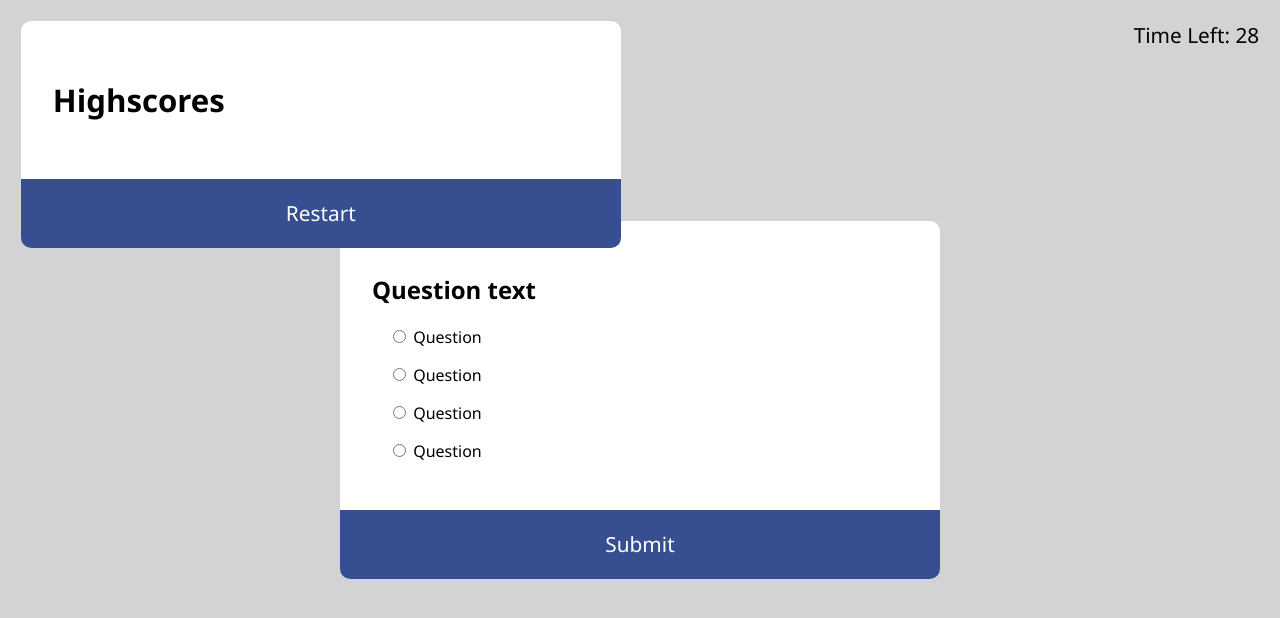
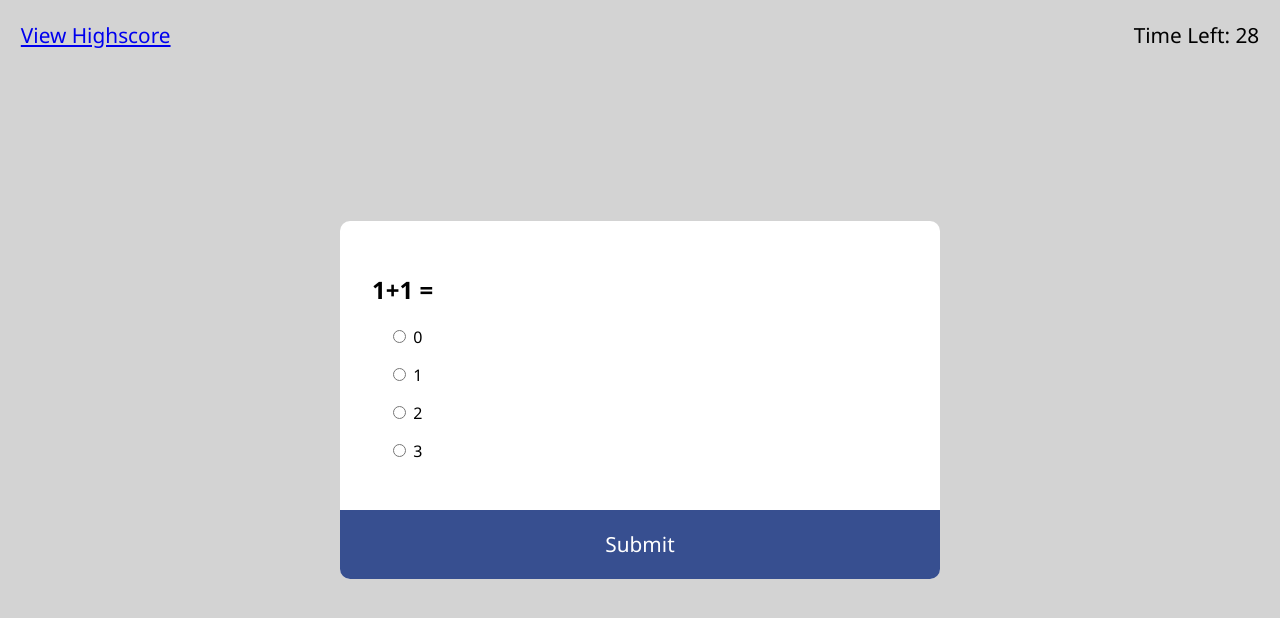
Before and after one commit to james91055/James-JavaScript-Quiz, a plain HTML site: page index.html in a window 1280 px wide. Both pictures are taken after a click on the button "Start". Drawn offline with Linux system fonts and the light colour scheme.

Commit message:
update quiz

```diff
--- a/assets/script.js
+++ b/assets/script.js
@@ -4,7 +4,14 @@ var startBut = document.getElementById("start-button");
 var infoEl = document.getElementById("start-info");
 var endEl = document.getElementById("end-info");
 var highscoreEl = document.getElementById("highscore");
-const quizData = [
+var initialInput = document.getElementById("initials");
+
+var questionEl = document.getElementById("question");
+var a_text = document.getElementById("a_text");
+var b_text = document.getElementById("b_text");
+var c_text = document.getElementById("c_text");
+var d_text = document.getElementById("d_text");
+var quizData = [
   {
     question: "1+1  = ",
     a: "0",
@@ -46,14 +53,33 @@ const quizData = [
     correct: "b",
   },
 ];
+
+let currentQuiz = 0;
+
+function loadQuiz() {
+  var currentQuizData = quizData[currentQuiz];
+  if (currentQuiz < quizData.length) {
+    questionEl.innerText = currentQuizData.question;
+    a_text.innerText = currentQuizData.a;
+    b_text.innerText = currentQuizData.b;
+    c_text.innerText = currentQuizData.c;
+    d_text.innerText = currentQuizData.d;
+    currentQuiz++;
+  } else {
+    submitInitials();
+    clearInterval(timeInterval);
+  }
+}
+
 function displayMessage() {}
 
 function countdown() {
   var timeLeft = 30;
+  infoEl.style.display = "none";
   quizEl.style.display = "block";
-  infoEl.style.display = "none";
+  endEl.style.display = "none";
+  initialInput.style.display = "none";
   highscoreEl.style.display = "none";
-  endEl.style.display = "none";
   // TODO: Use the `setInterval()` method to call a function to be executed every 1000 milliseconds
   var timeInterval = setInterval(function () {
     timeLeft--;
@@ -62,21 +88,32 @@ function countdown() {
       clearInterval(timeInterval);
 
       timerEl = "";
+      infoEl.style.display = "none";
+      quizEl.style.display = "none";
       endEl.style.display = "block";
-      quizEl.style.display = "none";
+      initialInput.style.display = "none";
+      highscoreEl.style.display = "none";
     }
   }, 1000);
 }
 
 function startgame() {
+  infoEl.style.display = "block";
   quizEl.style.display = "none";
-  infoEl.style.display = "block";
   endEl.style.display = "none";
+  initialInput.style.display = "none";
   highscoreEl.style.display = "none";
+
+  loadQuiz();
 }
-function submitInitiasl() {
+function submitInitials() {
+  infoEl.style.display = "none";
+  quizEl.style.display = "none";
   endEl.style.display = "none";
+  initialInput.style.display = "none";
   highscoreEl.style.display = "block";
+  let currentQuiz = 0;
+  console.log(initialInput);
 }
 
 startgame();
--- a/assets/style.css
+++ b/assets/style.css
@@ -53,7 +53,7 @@ button:hover {
   font-size: 1.3rem;
   padding: 1.3rem;
 }
-#highscore {
+#highscore-html a {
   position: absolute;
   top: 0;
   left: 0;
--- a/index.html
+++ b/index.html
@@ -8,7 +8,7 @@
   </head>
 
   <nav>
-    <div id="highscore">
+    <div id="highscore-html">
       <a href="#">View Highscore</a>
     </div>
     <div id="countdown"></div>
@@ -30,8 +30,6 @@
       </div>
     </div>
 
-
-
     <div class="end-info" id="end-info">
       <div class="quiz-container">
         <div class="quiz-header">
@@ -39,10 +37,9 @@
           <label for="initials">Your Initials:</label>
           <input type="text" id="initials" name="initials" />
         </div>
-        <button id="submit" onclick="submitInitials()">Submit</button>
+        <button id="submit-initials" onclick="submitInitials()">Submit</button>
       </div>
     </div>
-
 
     <div class="highscore" id="highscore">
       <div class="quiz-container">
@@ -53,31 +50,29 @@
       </div>
     </div>
 
-
-
     <div class="quiz-container" id="main-quiz">
       <div class="quiz-header">
-        <h2>Question text</h2>
+        <h2 id="question">Question text</h2>
         <ul>
           <li>
             <input type="radio" id="a" name="answer" />
-            <label for="a">Question</label>
+            <label id="a_text" for="a">Question</label>
           </li>
           <li>
             <input type="radio" id="b" name="answer" />
-            <label for="b">Question</label>
+            <label id="b_text" for="b">Question</label>
           </li>
           <li>
             <input type="radio" id="c" name="answer" />
-            <label for="c">Question</label>
+            <label id="c_text" for="c">Question</label>
           </li>
           <li>
             <input type="radio" id="d" name="answer" />
-            <label for="d">Question</label>
+            <label id="d_text" for="d">Question</label>
           </li>
         </ul>
       </div>
-      <button>Submit</button>
+      <button id="submit-button" onclick="loadQuiz()">Submit</button>
     </div>
   </body>
   <script src="./assets/script.js"></script>
```
